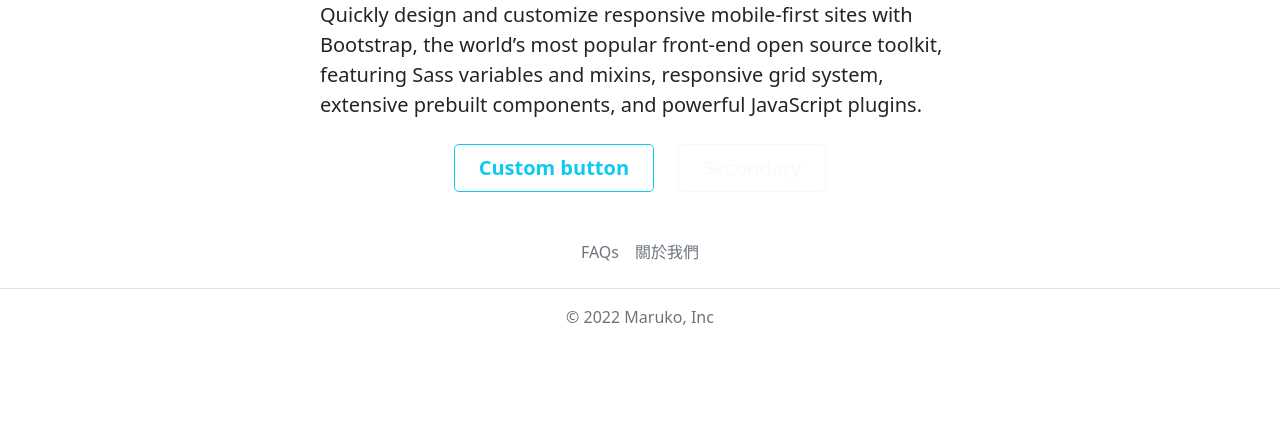
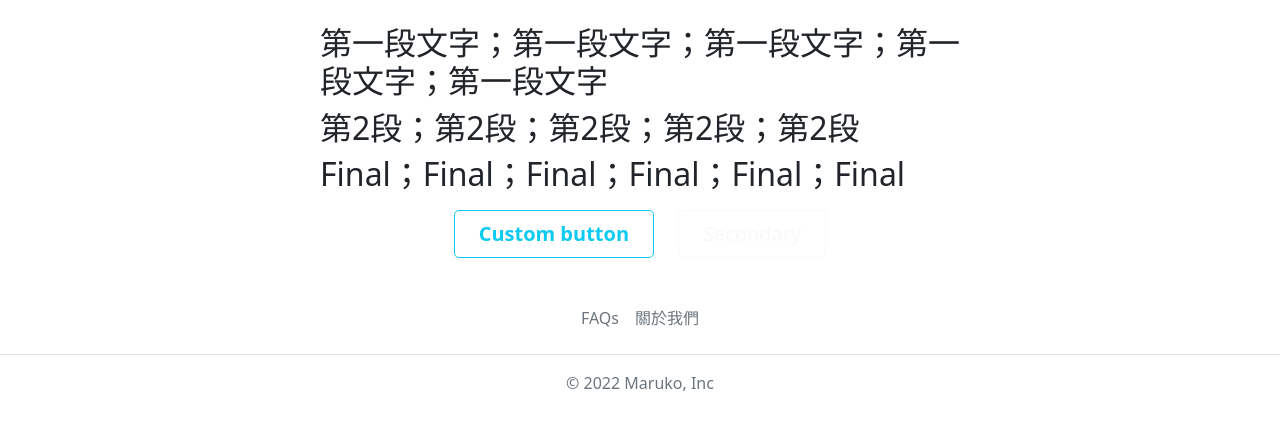
Before and after one commit to TacoMaruko/Flask-1, a Flask app: page /item2 in a window 1280 px wide. Shown: the part 56-486 px from the top of the page. Run offline with Flask 2, Linux system fonts and the light colour scheme; some libraries are stand-ins or nearby versions.

Commit message:
for_banners

```diff
--- a/main.py
+++ b/main.py
@@ -47,7 +47,10 @@ def item1():
 @app.route("/item2")
 def item2():
     context = {
-        "title":"Pricing"
+        "title":"Pricing",
+        "banners":["第一段文字；第一段文字；第一段文字；第一段文字；第一段文字",
+        "第2段；第2段；第2段；第2段；第2段",
+        "Final；Final；Final；Final；Final；Final"]
     }
     return render_template("item2.html", **context)
 
--- a/templates/item2.html
+++ b/templates/item2.html
@@ -8,9 +8,11 @@
 
 {% block content %}
 <div class="col-lg-6 mx-auto">
-    <p class="fs-5 mb-4">Quickly design and customize responsive mobile-first sites with Bootstrap, the world’s most
-        popular front-end open source toolkit, featuring Sass variables and mixins, responsive grid system, extensive
-        prebuilt components, and powerful JavaScript plugins.</p>
+    <p class="fs-5 mb-4">
+        {% for banner in banners %}
+            <h2>{{banner}}</h2>
+        {% endfor %}
+    </p>
     <div class="d-grid gap-2 d-sm-flex justify-content-sm-center">
         <button type="button" class="btn btn-outline-info btn-lg px-4 me-sm-3 fw-bold">Custom button</button>
         <button type="button" class="btn btn-outline-light btn-lg px-4">Secondary</button>
```
